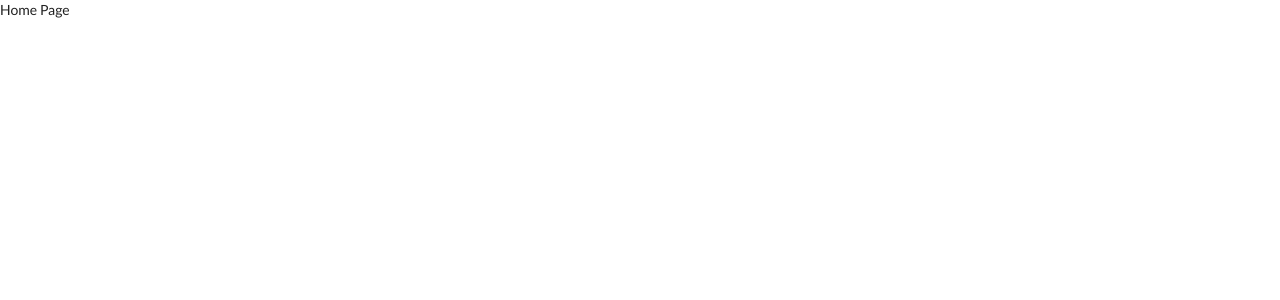
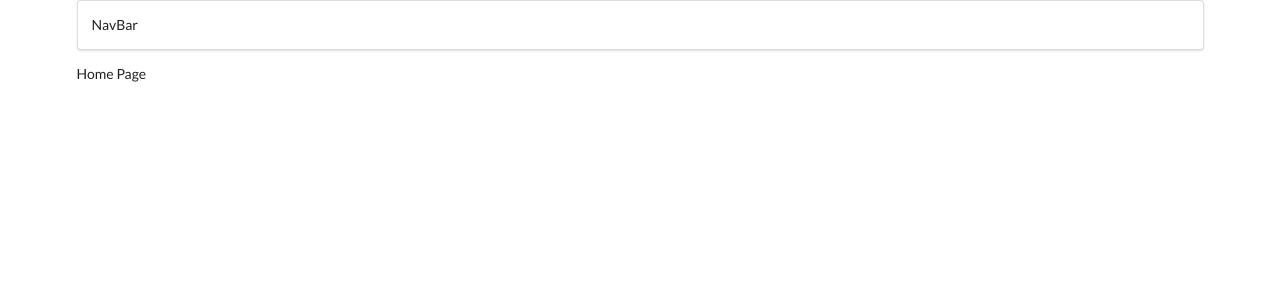
Before and after one commit to ang-lam/sync_me, a React (Create React App) app: page / in a window 1280 px wide. Shown: the top 300 px of the page. Built offline with nearby package versions, Linux system fonts and the light colour scheme.

Commit message:
created and mounted navbar container

```diff
--- a/src/components/App.js
+++ b/src/components/App.js
@@ -1,9 +1,11 @@
 import React from 'react'
 import Router from './Router'
+import NavBar from './NavBar'
 
 const App = () => {
     return (
-        <div>
+        <div className="ui container">
+            <NavBar />
             <Router />
         </div>
     )
--- a/src/components/NavBar.js
+++ b/src/components/NavBar.js
@@ -2,8 +2,8 @@ import React from 'react'
 
 const NavBar = () => {
     return (
-        <div>
-
+        <div className="ui segment">
+            NavBar
         </div>
     )
 }
```
